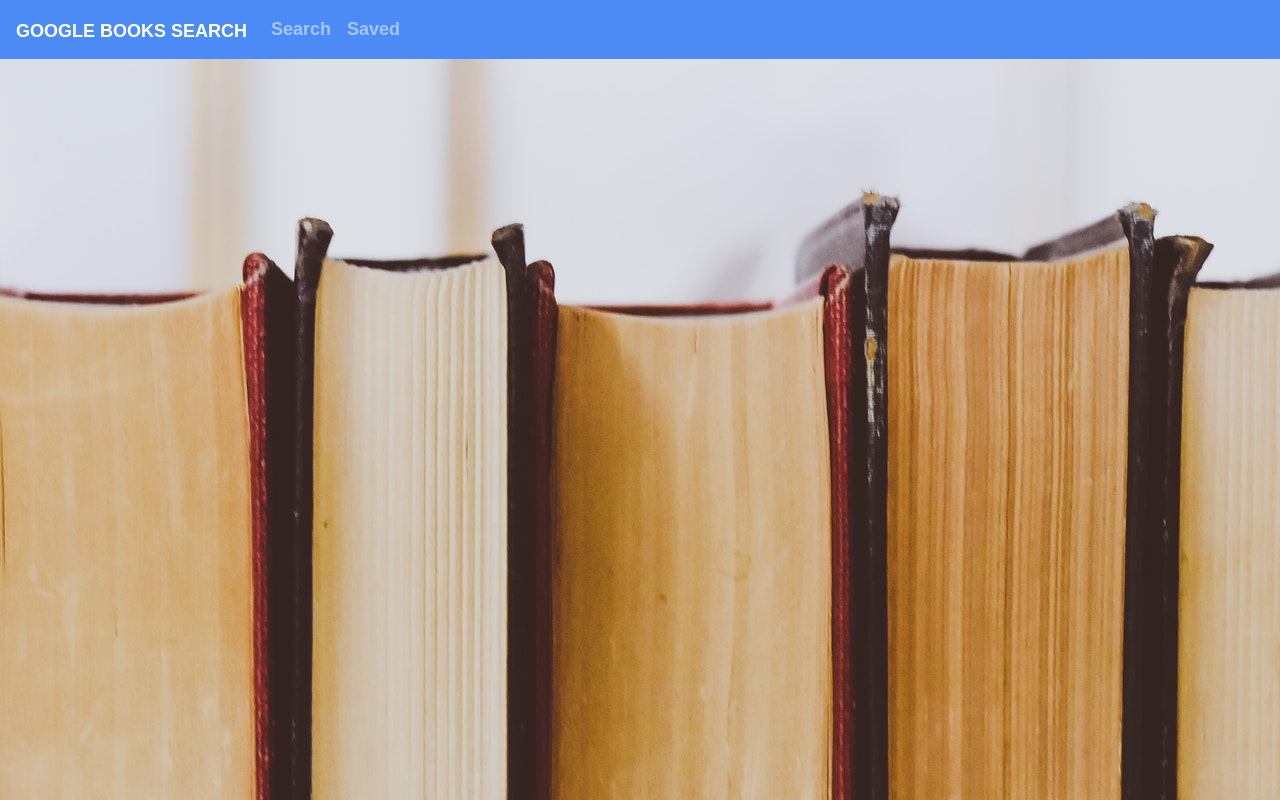
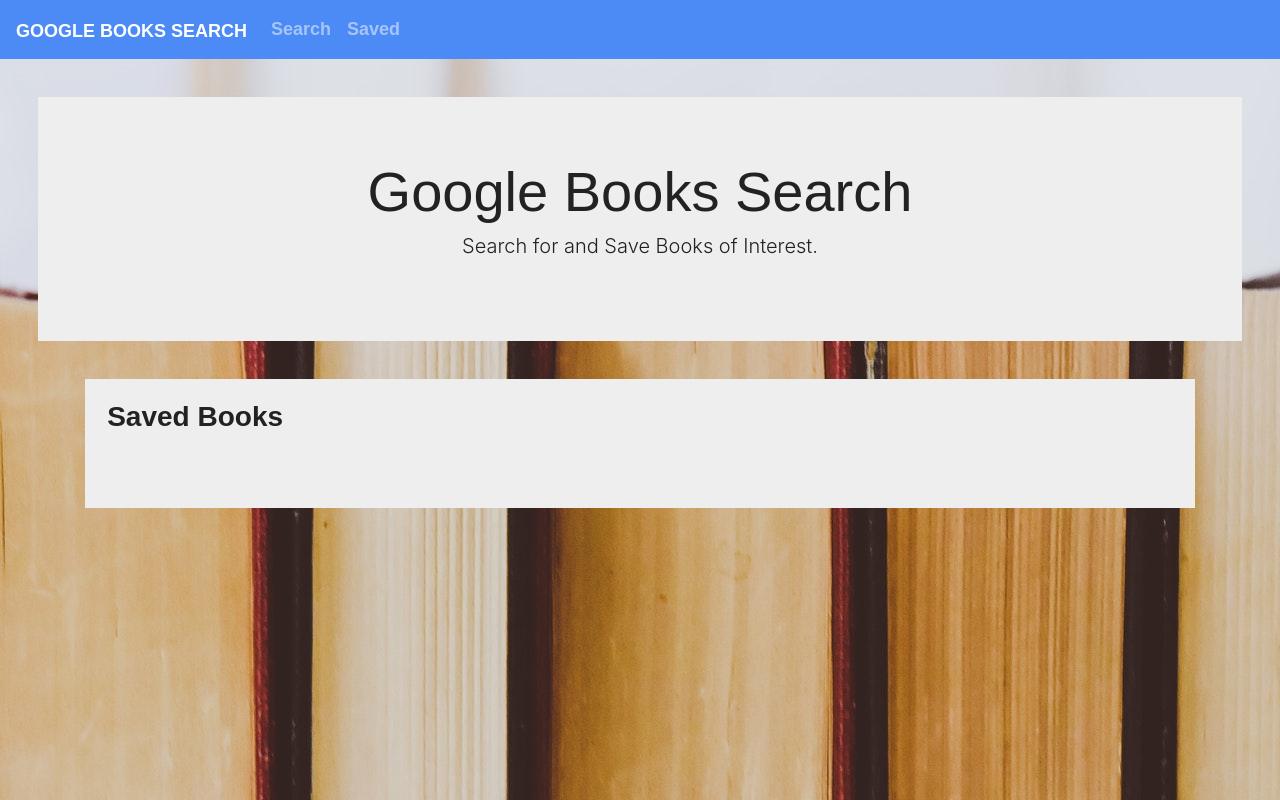
Before and after one commit to katjones23/GoogleBooksSearch, a React (Create React App) app in the folder client/: page /saved in a window 1280 px wide. Built offline with nearby package versions, Linux system fonts and the light colour scheme; a web font is replaced by a local one.

Commit message:
feat: added saved page and styling without logic

```diff
--- a/client/public/index.html
+++ b/client/public/index.html
@@ -1,13 +1,11 @@
 <!DOCTYPE html>
 <html lang="en">
+
 <head>
   <meta charset="utf-8" />
   <meta name="viewport" content="width=device-width, initial-scale=1" />
   <meta name="theme-color" content="#000000" />
-    <meta
-      name="description"
-      content="Web site created using create-react-app"
-    />
+  <meta name="description" content="Web site created using create-react-app" />
   <link rel="manifest" href="%PUBLIC_URL%/manifest.json" />
   <link rel="stylesheet" href="https://cdnjs.cloudflare.com/ajax/libs/bootswatch/4.0.0/journal/bootstrap.min.css" />
   <title>Google Books Search</title>
@@ -16,5 +14,18 @@
 <body>
   <noscript>You need to enable JavaScript to run this app.</noscript>
   <div id="root"></div>
+  <!-- jQuery -->
+  <script src="https://code.jquery.com/jquery-3.4.1.min.js"
+    integrity="sha256-CSXorXvZcTkaix6Yvo6HppcZGetbYMGWSFlBw8HfCJo=" crossorigin="anonymous"></script>
+  <!-- Popper.js -->
+  <script src="https://cdn.jsdelivr.net/npm/popper.js@1.16.0/dist/umd/popper.min.js"
+    integrity="sha384-Q6E9RHvbIyZFJoft+2mJbHaEWldlvI9IOYy5n3zV9zzTtmI3UksdQRVvoxMfooAo"
+    crossorigin="anonymous"></script>
+  <!-- Bootstrap -->
+  <script src="https://stackpath.bootstrapcdn.com/bootstrap/4.4.1/js/bootstrap.min.js"
+    integrity="sha384-wfSDF2E50Y2D1uUdj0O3uMBJnjuUD4Ih7YwaYd1iqfktj0Uod8GCExl3Og8ifwB6"
+    crossorigin="anonymous"></script>
+  <script src="https://kit.fontawesome.com/c434180c99.js" crossorigin="anonymous"></script>
 </body>
+
 </html>
--- a/client/src/App.js
+++ b/client/src/App.js
@@ -1,7 +1,7 @@
 import React from "react";
 import { BrowserRouter as Router, Route, Switch } from "react-router-dom";
 import Search from "./pages/Search";
-// import Saved from "./pages/Saved";
+import Saved from "./pages/Saved";
 import Nav from "./componenets/Nav"
 
 function App() {
@@ -12,7 +12,7 @@
         <Switch>
           <Route exact path="/" component={Search} />
           <Route exact path="/search" component={Search} />
-          {/* <Route exact path="/saved" component={Saved} /> */}
+          <Route exact path="/saved" component={Saved} />
         </Switch>
       </div>
     </Router>
--- a/client/src/componenets/Saved/index.js
+++ b/client/src/componenets/SavedCont/index.js
@@ -2,12 +2,15 @@
 import ViewBtn from "../ViewBtn";
 import DeleteBtn from "../DeleteBtn";
 import Image from "../Image";
+import "./style.css"
 
-export function Saved({ children }) {
+export function SavedCont({ children }) {
     return (
-        <div className="container">
-            <h3>Saved Books</h3>
-            {children}
+        <div className="container justify-content-center">
+            <div className="savedCont">
+                <h3 className="savedHeader">Saved Books</h3>
+                {children}
+            </div>
         </div>
     );
 }
--- /dev/null
+++ b/client/src/componenets/SavedCont/style.css
@@ -0,0 +1,10 @@
+.savedCont {
+    border-radius: 0;
+    background-color: #eee;
+    padding: 2%;
+    margin-bottom: 5%;
+}
+
+.savedHeader {
+    margin-bottom: 5%;
+}
--- a/client/src/componenets/Search/index.js
+++ b/client/src/componenets/SearchCont/index.js
@@ -1,7 +1,7 @@
 import React from "react";
 import "./style.css"
 
-function Search(props) {
+function SearchCont(props) {
     return (
         <div className="container justify-content-center">
             <div className="searchCont">
@@ -20,4 +20,4 @@
     );
 }
 
-export default Search;
+export default SearchCont;
--- /dev/null
+++ b/client/src/pages/Saved.js
@@ -0,0 +1,17 @@
+import React from "react";
+import Jumbotron from "../componenets/Jumbotron"
+import { SavedCont, SavedItem } from "../componenets/SavedCont"
+
+function Saved() {
+
+
+    return (
+        <div>
+            <Jumbotron />
+            <SavedCont />
+        </div>
+    );
+}
+
+
+export default Saved;
--- a/client/src/pages/Search.js
+++ b/client/src/pages/Search.js
@@ -1,19 +1,19 @@
 import React from "react";
 import Jumbotron from "../componenets/Jumbotron"
-import Search from "../componenets/Search"
+import SearchCont from "../componenets/SearchCont"
 import { Results, ResultsItem } from "../componenets/Results";
 
-function Books() {
+function Search() {
 
 
     return (
         <div>
             <Jumbotron />
-            <Search />
+            <SearchCont />
             <Results />
         </div>
     );
 }
 
 
-export default Books;
+export default Search;
```
Also changed, not shown: client/src/componenets/SearchCont/style.css (renamed from client/src/componenets/Search/style.css). Lines whose indentation alone changed are shown as unchanged.
